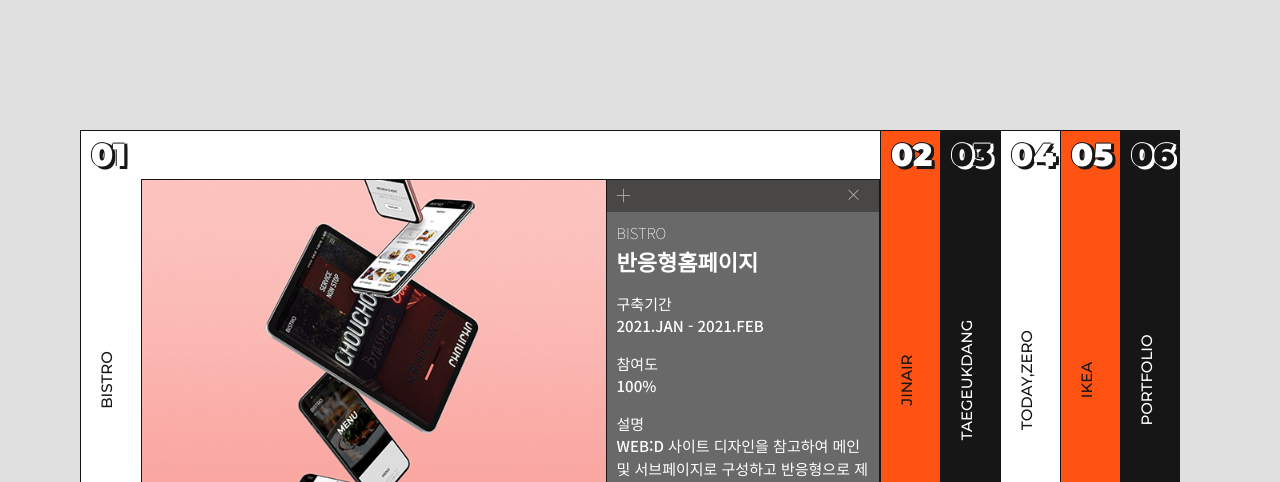
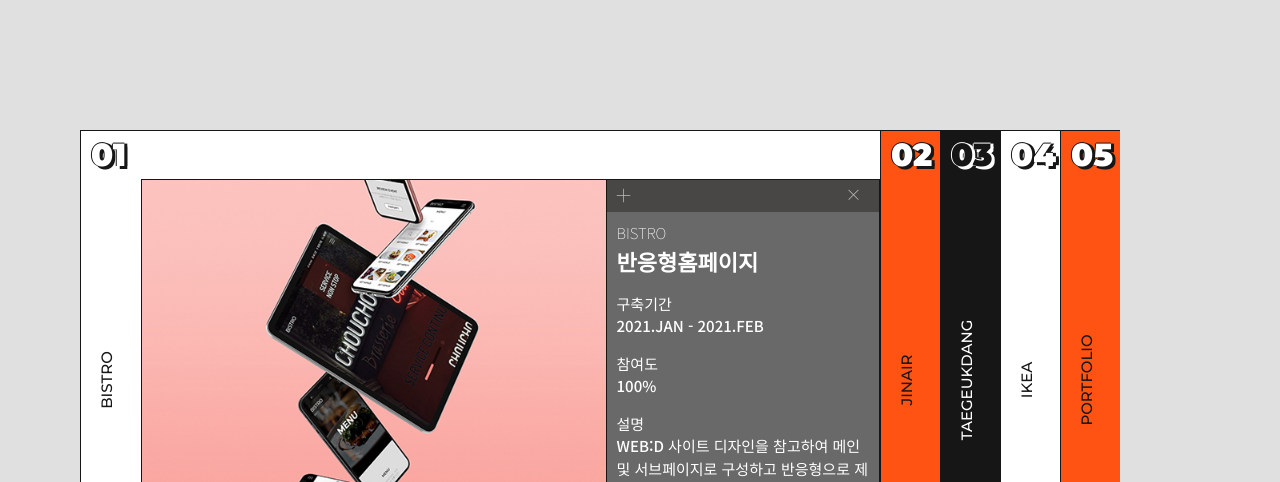
Before and after one commit to yeonjoo8231/2021resume, a plain HTML site: page index.html in a window 1280 px wide. Shown: the part 1620-2102 px from the top of the page. Drawn offline with Linux system fonts and the light colour scheme.

Commit message:
ver 2022.09.17

```diff
--- a/index.html
+++ b/index.html
@@ -365,7 +365,7 @@
                                 </div>
                             </div>
                         </div>
-                        <div class="slide">
+                        <!-- <div class="slide">
                             <div class="imgbox cf">
                                 <h2>04</h2>
                                 <p class="rocation">TODAY,ZERO</p>
@@ -401,10 +401,10 @@
                                     </div>
                                 </div>
                             </div>
-                        </div>
+                        </div> -->
                         <div class="slide">
                             <div class="imgbox cf">
-                                <h2>05</h2>
+                                <h2>04</h2>
                                 <p class="rocation">IKEA</p>
                                 <div class="proimg">
                                     <a href="https://yeonjoo8231.github.io/react-ikea/" target="_blank"><img src="./img/project5.jpg" alt=""></a>
@@ -441,7 +441,7 @@
                         </div>
                         <div class="slide">
                             <div class="imgbox cf">
-                                <h2>06</h2>
+                                <h2>05</h2>
                                 <p class="rocation">PORTFOLIO</p>
                                 <div class="proimg">
                                     <a href="https://yeonjoo8231.github.io/portfolio/" target="_blank"><img src="./img/project6.jpg" alt=""></a>
@@ -476,7 +476,6 @@
                                 </div>
                             </div>
                         </div>
-
                     </div>
 
                 </div>
```
